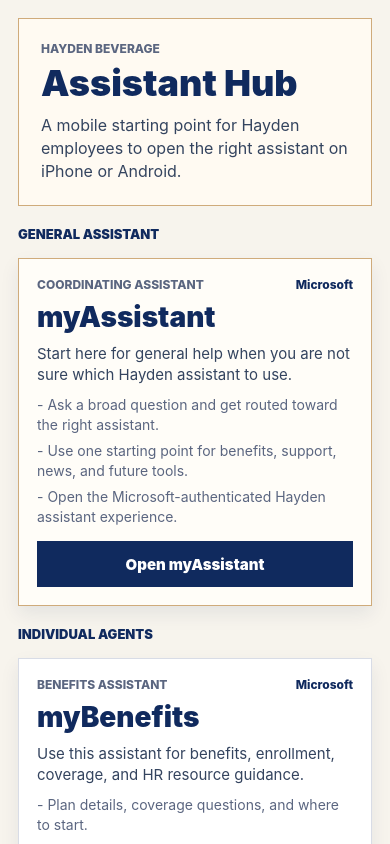
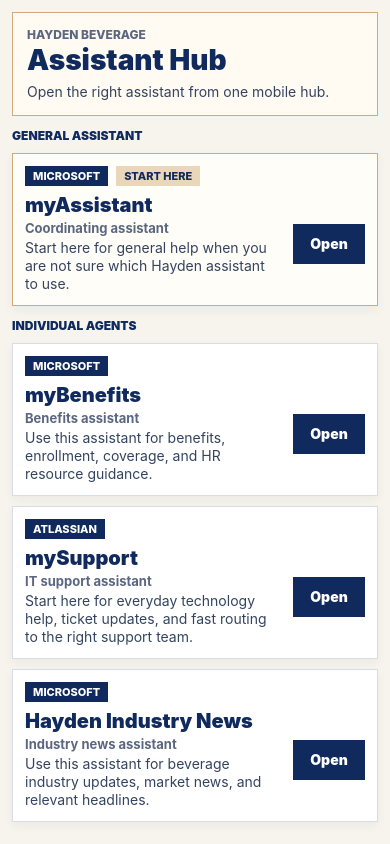
Before and after one commit to jwinnAThayden/hayden-assistant-hub, a React Native app: screen / in a window 390 px wide. Built offline with nearby package versions, Linux system fonts and the light colour scheme; no server answers.

Commit message:
Tighten mobile assistant layout

```diff
--- a/App.tsx
+++ b/App.tsx
@@ -13,11 +13,11 @@
       <StatusBar style="dark" />
       <ScrollView contentContainerStyle={styles.page}>
         <View style={styles.header}>
-          <Text style={styles.eyebrow}>Hayden Beverage</Text>
-          <Text style={styles.title}>Assistant Hub</Text>
-          <Text style={styles.lead}>
-            A mobile starting point for Hayden employees to open the right assistant on iPhone or Android.
-          </Text>
+          <View>
+            <Text style={styles.eyebrow}>Hayden Beverage</Text>
+            <Text style={styles.title}>Assistant Hub</Text>
+          </View>
+          <Text style={styles.lead}>Open the right assistant from one mobile hub.</Text>
         </View>
 
         {showBackendPanel && (
@@ -57,19 +57,24 @@
   return (
     <View style={[styles.card, featured && styles.featuredCard]}>
       <View style={styles.cardTopline}>
-        <Text style={styles.cardLabel}>{assistant.label}</Text>
         <Text style={styles.cardBadge}>{assistant.platform}</Text>
+        {featured && <Text style={styles.featuredBadge}>Start here</Text>}
       </View>
-      <Text style={styles.cardTitle}>{assistant.name}</Text>
-      <Text style={styles.cardDescription}>{assistant.description}</Text>
-      <View style={styles.bulletList}>
-        {assistant.helpAreas.map((helpArea) => (
-          <Text key={helpArea} style={styles.bulletItem}>- {helpArea}</Text>
-        ))}
+      <View style={styles.cardBody}>
+        <View style={styles.cardText}>
+          <Text style={styles.cardTitle}>{assistant.name}</Text>
+          <Text style={styles.cardLabel}>{assistant.label}</Text>
+          <Text style={styles.cardDescription}>{assistant.description}</Text>
+        </View>
+        <Pressable
+          style={styles.button}
+          onPress={openAssistant}
+          accessibilityRole="button"
+          accessibilityLabel={`Open ${assistant.name}`}
+        >
+          <Text style={styles.buttonText}>Open</Text>
+        </Pressable>
       </View>
-      <Pressable style={styles.button} onPress={openAssistant} accessibilityRole="button">
-        <Text style={styles.buttonText}>Open {assistant.name}</Text>
-      </Pressable>
     </View>
   );
 }
@@ -80,15 +85,16 @@
     backgroundColor: '#f7f4ed',
   },
   page: {
-    padding: 18,
-    paddingBottom: 36,
-    gap: 16,
+    padding: 12,
+    paddingBottom: 24,
+    gap: 10,
   },
   header: {
-    padding: 22,
+    padding: 14,
     borderWidth: 1,
     borderColor: '#cfab7b',
     backgroundColor: '#fffaf2',
+    gap: 6,
   },
   eyebrow: {
     color: '#5b6680',
@@ -98,18 +104,17 @@
     textTransform: 'uppercase',
   },
   title: {
-    marginTop: 8,
+    marginTop: 3,
     color: '#102a5e',
-    fontSize: 36,
+    fontSize: 28,
     fontWeight: '900',
     letterSpacing: 0,
-    lineHeight: 38,
+    lineHeight: 31,
   },
   lead: {
-    marginTop: 12,
     color: '#34445f',
-    fontSize: 16,
-    lineHeight: 23,
+    fontSize: 14,
+    lineHeight: 19,
   },
   backendPanel: {
     padding: 16,
@@ -130,24 +135,24 @@
     lineHeight: 20,
   },
   sectionHeader: {
-    marginTop: 4,
+    marginTop: 2,
   },
   sectionTitle: {
     color: '#102a5e',
-    fontSize: 13,
+    fontSize: 12,
     fontWeight: '900',
     textTransform: 'uppercase',
   },
   card: {
-    gap: 10,
-    padding: 18,
+    gap: 8,
+    padding: 12,
     borderWidth: 1,
     borderColor: '#d8dce6',
     backgroundColor: '#ffffff',
     shadowColor: '#102a5e',
-    shadowOffset: { width: 0, height: 8 },
-    shadowOpacity: 0.08,
-    shadowRadius: 18,
+    shadowOffset: { width: 0, height: 4 },
+    shadowOpacity: 0.05,
+    shadowRadius: 10,
     elevation: 2,
   },
   featuredCard: {
@@ -157,50 +162,63 @@
   cardTopline: {
     flexDirection: 'row',
     alignItems: 'center',
-    justifyContent: 'space-between',
-    gap: 10,
+    justifyContent: 'flex-start',
+    gap: 8,
+  },
+  cardBody: {
+    flexDirection: 'row',
+    alignItems: 'center',
+    gap: 12,
+  },
+  cardText: {
+    flex: 1,
+    gap: 3,
   },
   cardLabel: {
-    flex: 1,
     color: '#5b6680',
-    fontSize: 12,
+    fontSize: 13,
+    fontWeight: '700',
+  },
+  cardBadge: {
+    color: '#ffffff',
+    fontSize: 11,
     fontWeight: '800',
+    backgroundColor: '#102a5e',
+    paddingHorizontal: 8,
+    paddingVertical: 3,
     textTransform: 'uppercase',
   },
-  cardBadge: {
+  featuredBadge: {
     color: '#102a5e',
-    fontSize: 12,
+    fontSize: 11,
     fontWeight: '800',
+    backgroundColor: '#ead6b8',
+    paddingHorizontal: 8,
+    paddingVertical: 3,
+    textTransform: 'uppercase',
   },
   cardTitle: {
     color: '#102a5e',
-    fontSize: 28,
+    fontSize: 20,
     fontWeight: '900',
-    lineHeight: 31,
+    lineHeight: 23,
   },
   cardDescription: {
     color: '#34445f',
-    fontSize: 15,
-    lineHeight: 21,
-  },
-  bulletList: {
-    gap: 6,
-  },
-  bulletItem: {
-    color: '#5b6680',
     fontSize: 14,
-    lineHeight: 20,
+    lineHeight: 18,
   },
   button: {
-    marginTop: 4,
-    minHeight: 46,
+    minWidth: 72,
+    minHeight: 40,
     alignItems: 'center',
     justifyContent: 'center',
     backgroundColor: '#102a5e',
+    paddingHorizontal: 14,
   },
   buttonText: {
     color: '#ffffff',
-    fontSize: 15,
+    fontSize: 14,
     fontWeight: '900',
   },
 });
```
